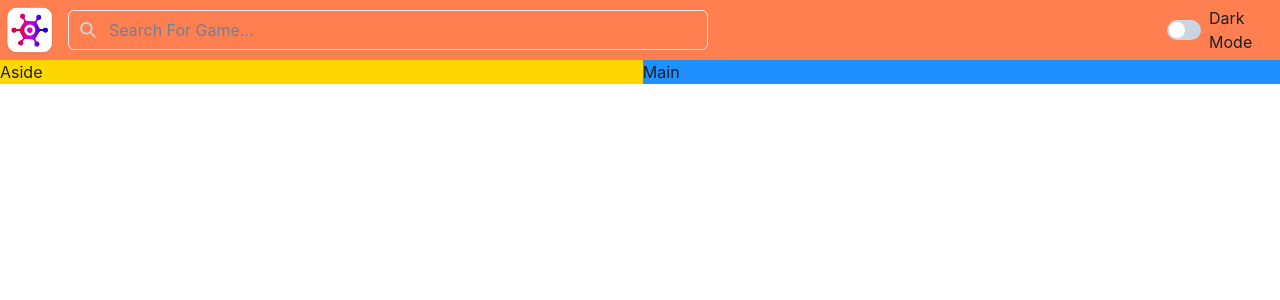
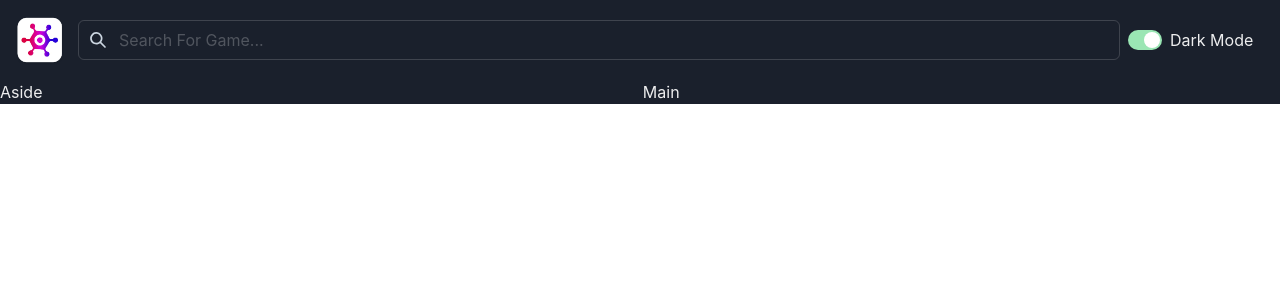
Before and after one commit to Yorbre25/gameHub, a React (Vite) app: page / in a window 1280 px wide. Shown: the top 300 px of the page. Built offline with nearby package versions, Linux system fonts and the light colour scheme.

Commit message:
color mode switch

```diff
--- a/src/App.tsx
+++ b/src/App.tsx
@@ -1,29 +1,24 @@
 import "./App.css";
-import { ChakraProvider, Grid, GridItem, Show } from "@chakra-ui/react";
+import { Grid, GridItem, Show } from "@chakra-ui/react";
 // import SearchBar from "./components/SearchBar";
 import NavBar from "./components/NavBar";
 
 function App() {
   return (
-    <ChakraProvider>
     <Grid
       templateAreas={{ base: '"nav" "main"', lg: '"nav nav" "aside main"' }}
-        bg="gray.500"
+      // bg="gray.500"
       w="100vw"
+      // h="50vw"
     >
-        <GridItem area="nav" bg="coral">
+      <GridItem area="nav">
         <NavBar />
       </GridItem>
       <Show above="lg">
-          <GridItem area="aside" bg="gold">
-            Aside
-          </GridItem>
+        <GridItem area="aside">Aside</GridItem>
       </Show>
-        <GridItem area="main" bg="dodgerblue">
-          Main
-        </GridItem>
+      <GridItem area="main">Main</GridItem>
     </Grid>
-    </ChakraProvider>
   );
 }
 
--- /dev/null
+++ b/src/components/ColorModeSwitch.tsx
@@ -0,0 +1,17 @@
+import { HStack, Switch, Text, useColorMode } from "@chakra-ui/react";
+
+const ColorModeSwitch = () => {
+  const { toggleColorMode, colorMode } = useColorMode();
+  return (
+    <HStack>
+      <Switch
+        colorScheme="green"
+        isChecked={colorMode === "dark"}
+        onChange={toggleColorMode}
+      ></Switch>
+      <Text minWidth="100px">Dark Mode</Text>
+    </HStack>
+  );
+};
+
+export default ColorModeSwitch;
--- a/src/components/NavBar.tsx
+++ b/src/components/NavBar.tsx
@@ -1,17 +1,16 @@
-import { HStack, Image, Switch, Text } from "@chakra-ui/react";
+import { HStack, Image } from "@chakra-ui/react";
 import logo from "../assets/logo.webp";
 import SearchBar from "./SearchBar";
+import ColorModeSwitch from "./ColorModeSwitch";
 
 const NavBar = () => {
   return (
-    <HStack>
+    <HStack justifyContent="space-between" padding="10px">
       <Image src={logo} boxSize="60px" />
       <SearchBar></SearchBar>
-      <Switch colorScheme=""></Switch>
-      <Text>Dark Mode</Text>
+      <ColorModeSwitch />
     </HStack>
   );
 };
 
-<HStack>Image</HStack>;
 export default NavBar;
--- a/src/components/SearchBar.tsx
+++ b/src/components/SearchBar.tsx
@@ -7,7 +7,7 @@
       <InputLeftElement pointerEvents="none">
         <SearchIcon color="gray.300"></SearchIcon>
       </InputLeftElement>
-      <Input placeholder="Search For Game..." w="50vw"></Input>
+      <Input placeholder="Search For Game..."></Input>
     </InputGroup>
   );
 };
--- a/src/main.tsx
+++ b/src/main.tsx
@@ -1,10 +1,15 @@
-import React from 'react'
-import ReactDOM from 'react-dom/client'
-import App from './App.tsx'
-import './index.css'
+import React from "react";
+import ReactDOM from "react-dom/client";
+import App from "./App.tsx";
+import "./index.css";
+import theme from "./theme";
+import { ChakraProvider, ColorModeScript } from "@chakra-ui/react";
 
-ReactDOM.createRoot(document.getElementById('root')!).render(
+ReactDOM.createRoot(document.getElementById("root")!).render(
   <React.StrictMode>
-    <App />
-  </React.StrictMode>,
-)
+    <ChakraProvider theme={theme}>
+      <ColorModeScript initialColorMode={theme.config.initialColorMode} />
+      <App />
+    </ChakraProvider>
+  </React.StrictMode>
+);
--- /dev/null
+++ b/src/theme.ts
@@ -0,0 +1,15 @@
+// theme.ts
+
+// 1. import `extendTheme` function
+import { extendTheme, type ThemeConfig } from "@chakra-ui/react";
+
+// 2. Add your color mode config
+const config: ThemeConfig = {
+  initialColorMode: "dark",
+  useSystemColorMode: false,
+};
+
+// 3. extend the theme
+const theme = extendTheme({ config });
+
+export default theme;
```
Lines whose indentation alone changed are shown as unchanged.
